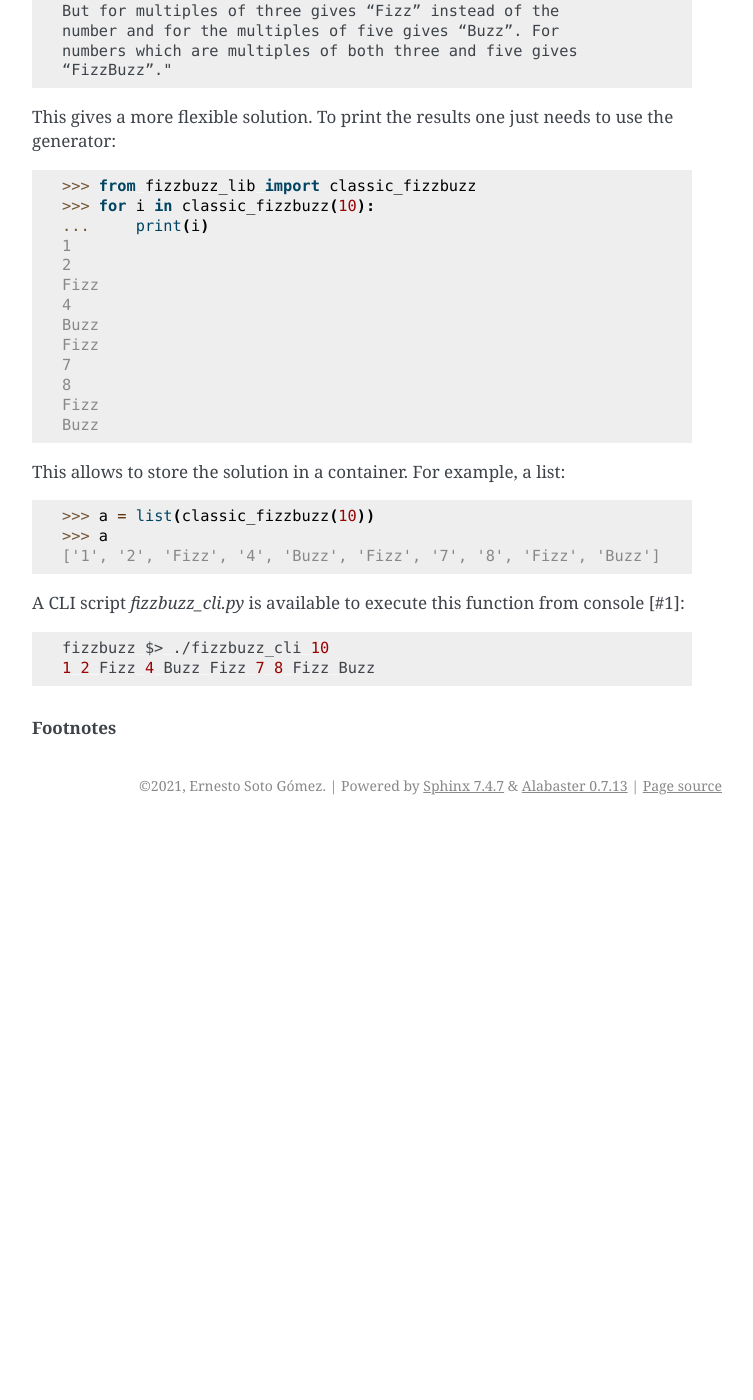
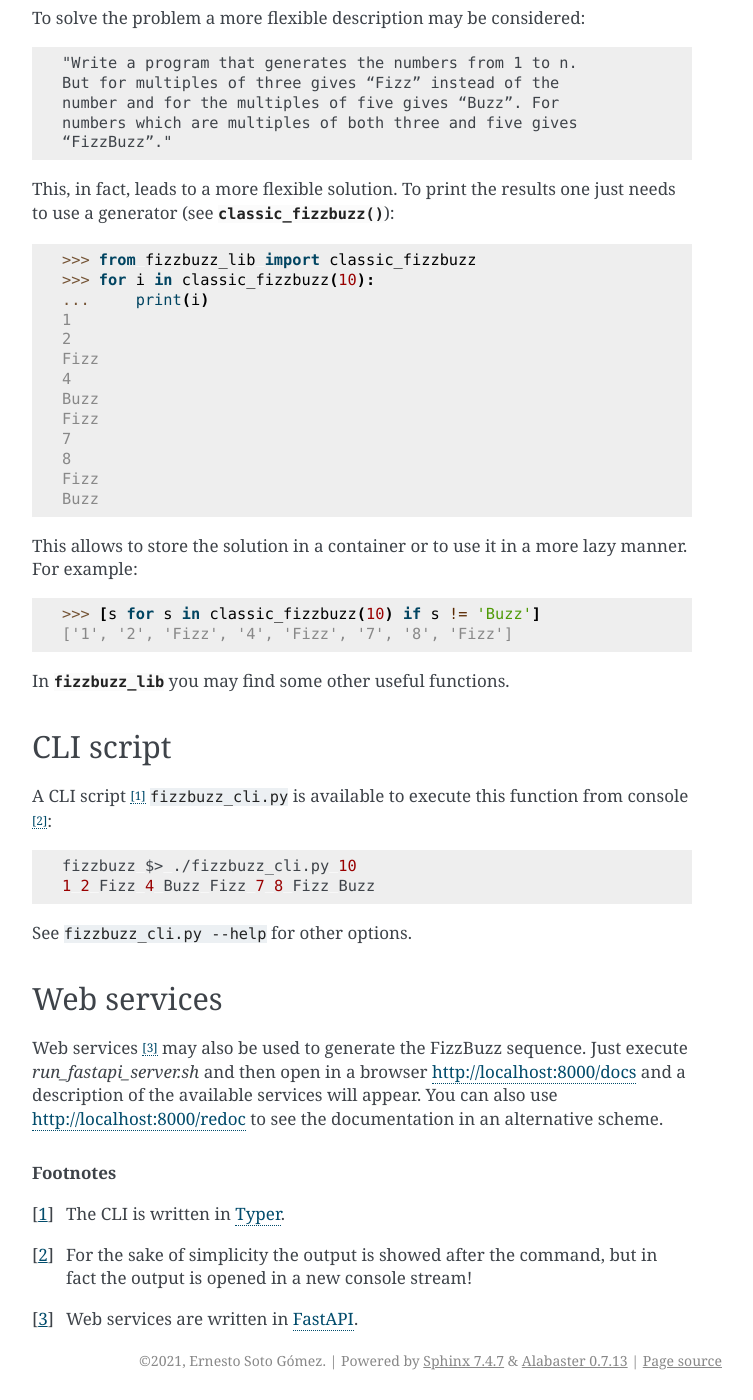
Before and after one commit to EStog/fizzbuzz, a Sphinx documentation site: the page built from docs/source/classic_fizzbuzz.rst, in a window 1280 px wide and 1400 px high, scrolled down 575 px. Shown: the whole window, without its empty margins (388-1141 px from the left). Built offline with Sphinx 7.4.7, drawn with Linux system fonts in a browser that asks for light colours; pages that are not in the unit, such as notebooks, are missing from menus; before the commit the page ends 1400 px from its top, so only the background shows below that; some of the changed text lies outside the part shown.

Commit message:
Update docs
Fixes #5

```diff
--- a/docs/source/classic_fizzbuzz.rst
+++ b/docs/source/classic_fizzbuzz.rst
@@ -15,14 +15,18 @@ One possible solution is the following:
 .. code-block:: python
 
     for i in range(0,101):
-      s = ""
-      if i % 3 == 0:
-      s += "Fizz"
-      if i % 5 == 0:
-      s += "Buzz"
-      print(s) if len(s) else i
+        s = ""
+        if i % 3 == 0:
+            s += "Fizz"
+        if i % 5 == 0:
+            s += "Buzz"
+        print(s) if len(s) else i
 
-I changed the description to the following::
+
+Changing the description
+------------------------
+
+To solve the problem a more flexible description may be considered::
 
       "Write a program that generates the numbers from 1 to n.
       But for multiples of three gives “Fizz” instead of the
@@ -30,7 +34,7 @@ I changed the description to the following::
       numbers which are multiples of both three and five gives
       “FizzBuzz”."
 
-This gives a more flexible solution. To print the results one just needs to use the generator:
+This, in fact, leads to a more flexible solution. To print the results one just needs to use a generator (see :func:`~.classic_fizzbuzz`):
 
 >>> from fizzbuzz_lib import classic_fizzbuzz
 >>> for i in classic_fizzbuzz(10):
@@ -46,19 +50,34 @@ Fizz
 Fizz
 Buzz
 
-This allows to store the solution in a container. For example, a list:
+This allows to store the solution in a container or to use it in a more lazy manner. For example:
 
->>> a = list(classic_fizzbuzz(10))
->>> a
-['1', '2', 'Fizz', '4', 'Buzz', 'Fizz', '7', '8', 'Fizz', 'Buzz']
+>>> [s for s in classic_fizzbuzz(10) if s != 'Buzz']
+['1', '2', 'Fizz', '4', 'Fizz', '7', '8', 'Fizz']
 
-A CLI script `fizzbuzz_cli.py` is available to execute this function from console [#1]:
+In :mod:`~.fizzbuzz_lib` you may find some other useful functions.
+
+CLI script
+----------
+
+A CLI script [#fTyper]_ ``fizzbuzz_cli.py`` is available to execute this function from console [#fn]_:
 
 .. code-block:: shell
 
-    fizzbuzz $> ./fizzbuzz_cli 10
+    fizzbuzz $> ./fizzbuzz_cli.py 10
     1 2 Fizz 4 Buzz Fizz 7 8 Fizz Buzz
+
+See ``fizzbuzz_cli.py --help`` for other options.
+
+Web services
+------------
+
+Web services [#fFastAPI]_ may also be used to generate the FizzBuzz sequence. Just execute `run_fastapi_server.sh` and then open in a browser http://localhost:8000/docs and a description of the available services will appear. You can also use http://localhost:8000/redoc to see the documentation in an alternative scheme.
 
 .. rubric:: Footnotes
 
-.. #1:: For the sake of simplicity the output is showed after the command, but in fact the output is opened in a new console stream. Try it to see it!
+.. [#fTyper] The CLI is written in `Typer <https://typer.tiangolo.com>`_.
+
+.. [#fn] For the sake of simplicity the output is showed after the command, but in fact the output is opened in a new console stream!
+
+.. [#fFastAPI] Web services are written in `FastAPI <https://fastapi.tiangolo.com>`_.
```
